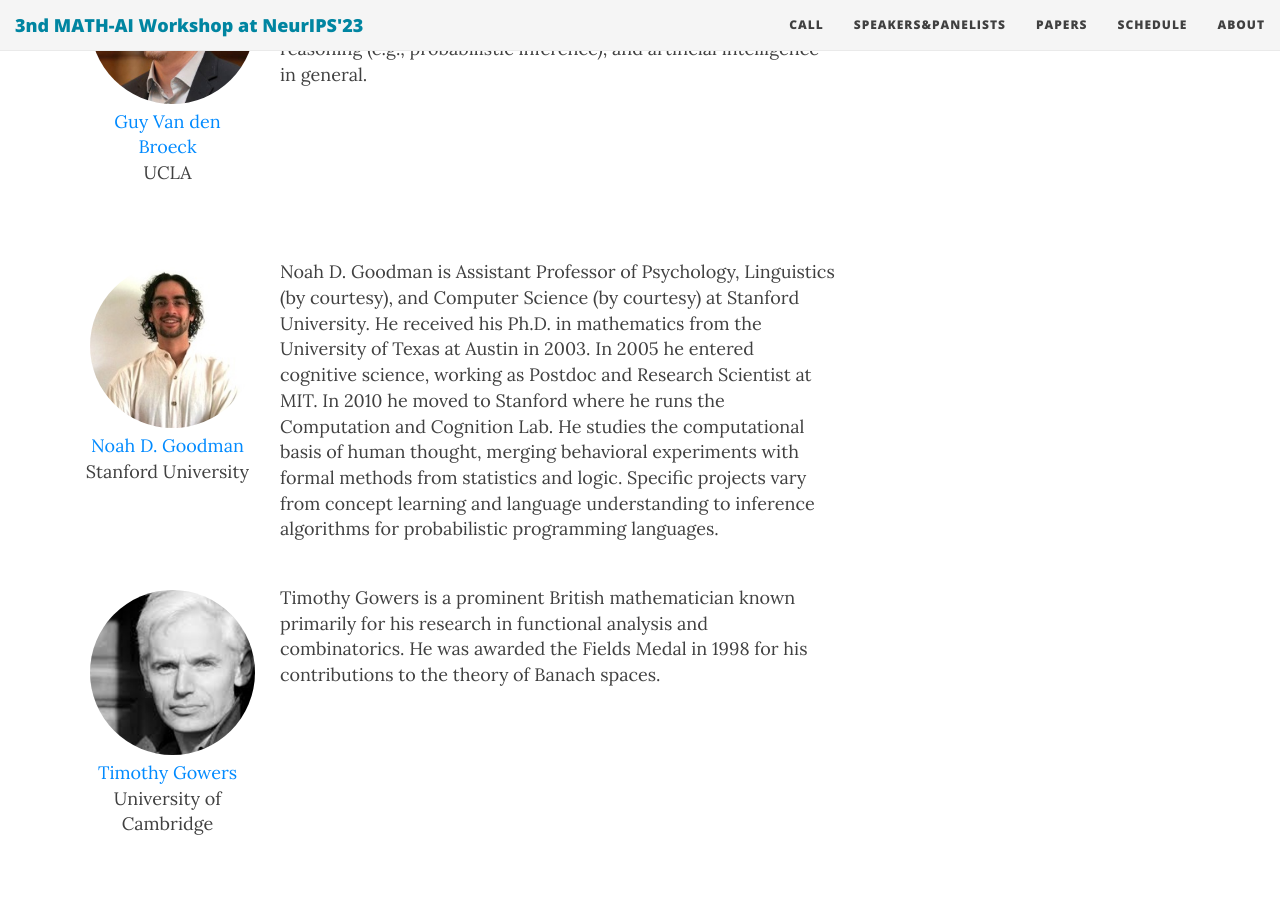
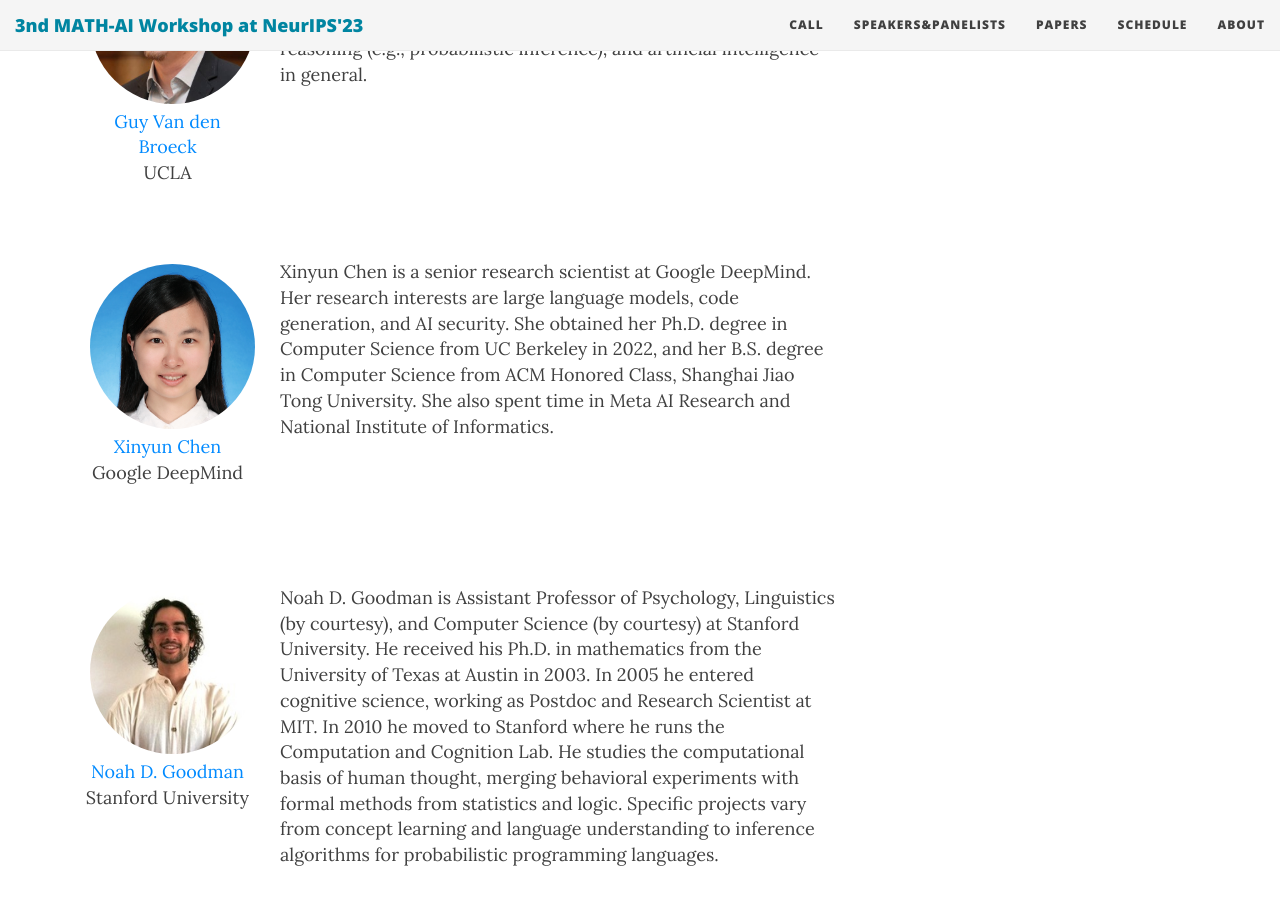
Before and after one commit to mathai2023/mathai2023.github.io, a Jekyll site: the page built from speakers.md, in a window 1280 px wide and 900 px high, scrolled down 399 px. Built offline with Jekyll 4.4.1, drawn with Linux system fonts in a browser that asks for light colours; nearby versions of some CDN libraries; our own code applies the rules of GitHub Pages for plain Markdown files; some of the changed text lies outside the part shown.

Commit message:
add Xinyun and fix bugs

```diff
--- a/_data/speakers.yml
+++ b/_data/speakers.yml
@@ -4,6 +4,14 @@ fcharton:
     affiliation: "UCLA"
     img: "gbroeck.jpg"
     bio: "Guy is an Associate Professor and Samueli Fellow at UCLA, where he directs the Statistical and Relational Artificial Intelligence (StarAI) lab. His research interests are in machine learning (e.g. probabilistic programming), knowledge representation and reasoning (e.g., probabilistic inference), and artificial intelligence in general."
+
+xchen:
+    name: "Xinyun Chen"
+    url: "https://jungyhuk.github.io/"
+    affiliation: "Google DeepMind"
+    img: "xinyun.jpg"
+    bio: "Xinyun Chen is a senior research scientist at Google DeepMind. Her research interests are large language models, code generation, and AI security. She obtained her Ph.D. degree in Computer Science from UC Berkeley in 2022, and her B.S. degree in Computer Science from ACM Honored Class, Shanghai Jiao Tong University. She also spent time in Meta AI Research and National Institute of Informatics."
+
 
 ngoodman:
     name: "Noah D. Goodman"
--- a/speakers.md
+++ b/speakers.md
@@ -8,7 +8,7 @@ use-site-title: true
 # Speakers & Panelists
 <div class="container" style="margin-top: 25px;margin-bottom: 40px;">
   {% for p in site.data.speakers %}
-  {% if forloop.index<12 %}
+  {% if forloop.index<15 %}
   <div class="row">
     <div class="col-sm">
     {% capture id %}{{ p[0] }}{% endcapture %}
```
Also changed, not shown: index.md (+3 -3 lines), img/xinyun.jpg (added), 7 other files.
